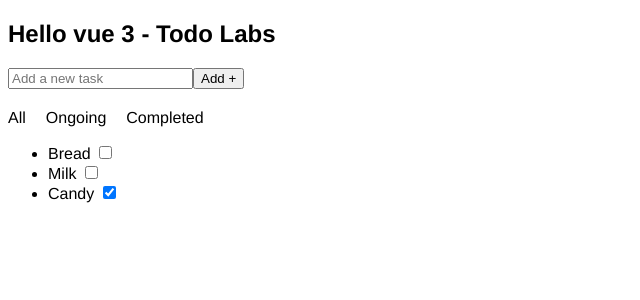
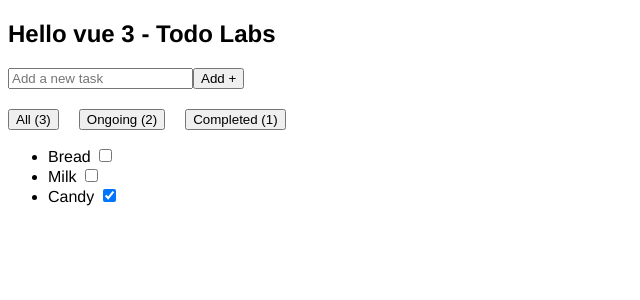
Before and after one commit to cristian1201/vue-todo-app, a Vue app: page / in a window 1280 px wide. Shown: the top 300 px of the page, without its empty margins (0-640 px from the left). Built offline with nearby package versions, Linux system fonts and the light colour scheme.

Commit message:
feat: add the filtering by views

```diff
--- a/src/App.vue
+++ b/src/App.vue
@@ -12,12 +12,18 @@
     </div>
   </div>
   <div style="display: flex">
-    <div style="margin-right: 20px">All</div>
-    <div style="margin-right: 20px">Ongoing</div>
-    <div style="margin-right: 20px">Completed</div>
+    <button style="margin-right: 20px" @click="setView('All')">
+      All ({{ allTasksLength }})
+    </button>
+    <button style="margin-right: 20px" @click="setView('Ongoing')">
+      Ongoing ({{ ongoingTasksLength }})
+    </button>
+    <button style="margin-right: 20px" @click="setView('Completed')">
+      Completed ({{ completedTasksLength }})
+    </button>
   </div>
   <ul>
-    <li v-for="taskItem in taskList" :key="taskItem.label">
+    <li v-for="taskItem in tasksInView" :key="taskItem.label">
       {{ taskItem.label }}
       <input
         type="checkbox"
@@ -29,11 +35,13 @@
 </template>
 
 <script>
-import { reactive, toRefs } from 'vue';
+import { reactive, toRefs, computed } from 'vue';
 export default {
   name: 'App',
   setup() {
+    // Basic state
     const state = reactive({
+      currentView: 'All',
       newTaskInput: '',
       taskList: [
         {
@@ -60,9 +68,56 @@ export default {
       state.newTaskInput = '';
     };
 
+    // Set the current view
+    const setView = (viewLabel) => {
+      state.currentView = viewLabel;
+    };
+
+    const tasksListByStatus = reactive({
+      // All tasks
+      allTasks: computed(() => {
+        return state.taskList;
+      }),
+
+      // Ongoing tasks
+      ongoingTasks: computed(() => {
+        return state.taskList.filter((task) => task.complete === false);
+      }),
+
+      // Completed tasks
+      completedTasks: computed(() => {
+        return state.taskList.filter((task) => task.complete === true);
+      }),
+    });
+
+    const tasksInView = computed(() => {
+      if (state.currentView === 'Ongoing') {
+        return tasksListByStatus.ongoingTasks;
+      } else if (state.currentView === 'Completed') {
+        return tasksListByStatus.completedTasks;
+      } else {
+        return tasksListByStatus.allTasks;
+      }
+    });
+
+    const tasksViewLength = reactive({
+      allTasksLength: computed(() => {
+        return tasksListByStatus.allTasks.length;
+      }),
+      ongoingTasksLength: computed(() => {
+        return tasksListByStatus.ongoingTasks.length;
+      }),
+      completedTasksLength: computed(() => {
+        return tasksListByStatus.completedTasks.length;
+      }),
+    });
+
     return {
       ...toRefs(state),
+      ...toRefs(tasksViewLength),
       addTask,
+      tasksInView,
+      setView,
     };
   },
 };
```
